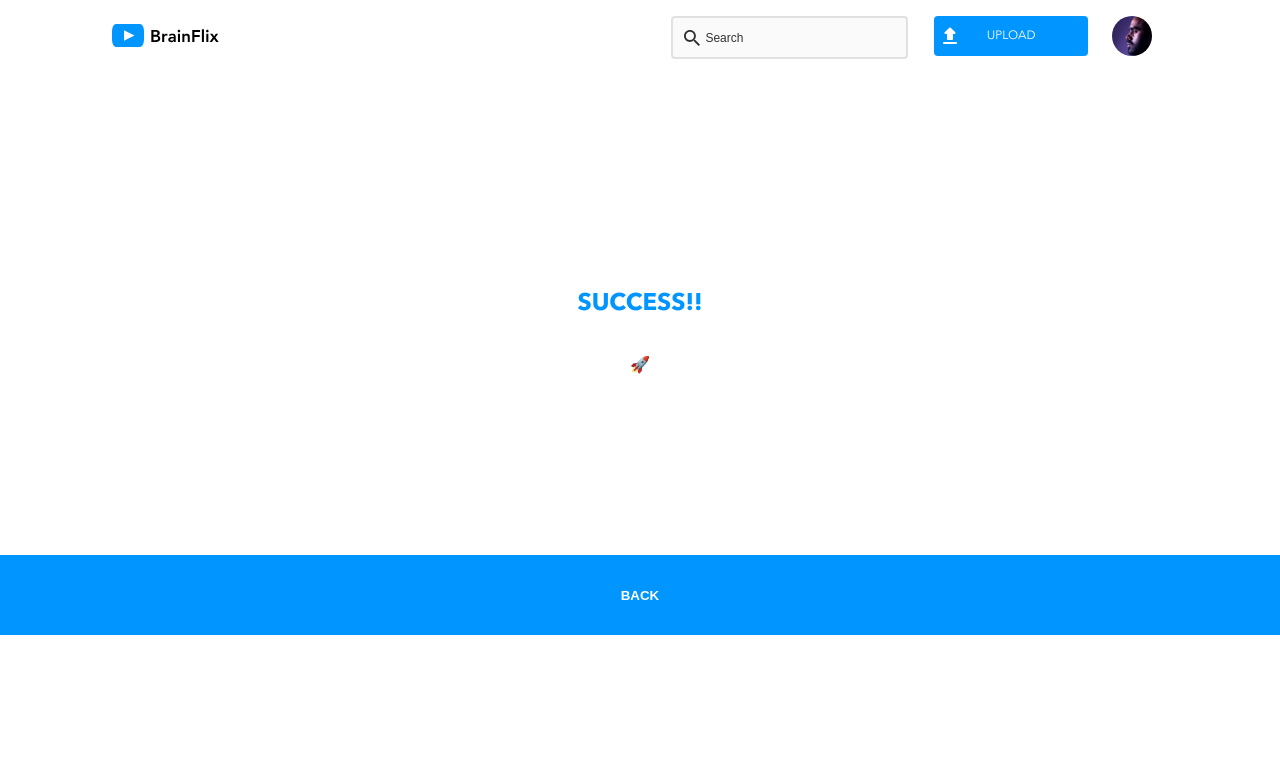
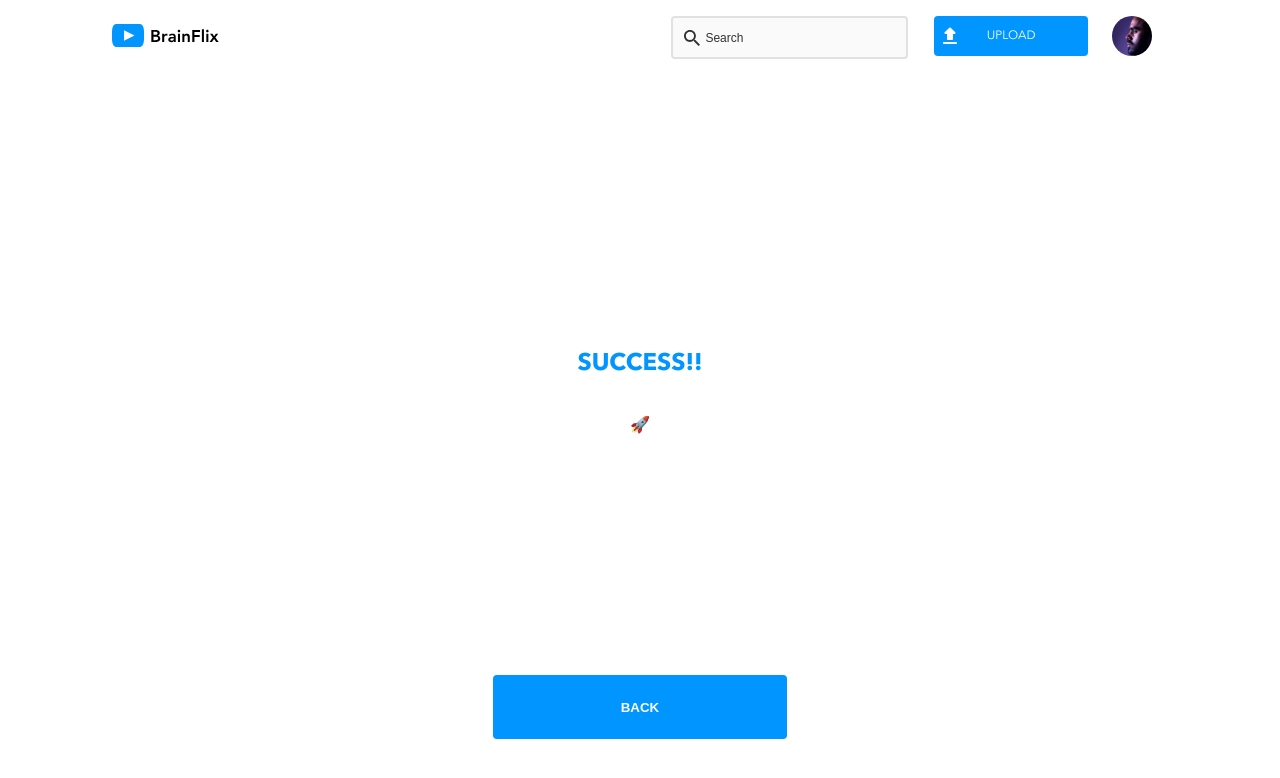
Before and after one commit to ldietz08/brainflix, a React (Create React App) app: page /publish in a window 1280 px wide. Shown: the top 778 px of the page. Built offline with nearby package versions, Linux system fonts and the light colour scheme.

Commit message:
Styled the publish page

```diff
--- a/src/pages/publish/publish.scss
+++ b/src/pages/publish/publish.scss
@@ -1,4 +1,5 @@
 @use "../../styles/partials/colors" as *;
+@use "../../styles/partials/breakpoints" as breakpoints;
 @use "../../styles/partials/resets";
 @use "../../styles/partials/fonts";
 
@@ -11,27 +12,36 @@
   &__title {
     color: $blue;
     padding: 1rem;
-      &:hover {
+    &:hover {
+      color: salmon;
       transition: transform 0.5s ease;
       transform: scale(1.5);
-  }
+    }
   }
 }
 
 .button {
-  width: 100%;
   text-transform: uppercase;
   color: $white;
   background-color: $blue;
   border: none;
   font-weight: 700;
-  padding: 1rem;
-  height: 10vh;
+  padding: 1rem 8rem;
+  border-radius: 0.25rem;
+  height: 8vh;
+  margin: 0 auto;
   &__wrapper {
     display: flex;
     justify-content: center;
   }
-  &__link {
-      width: 100%;
+  &:hover {
+    background-color: $dark-blue;
+    transition: 0.3s ease;
   }
 }
+
+@include breakpoints.medium {
+  .publish {
+    height: 75vh;
+  }
+}
--- a/src/pages/upload/upload.scss
+++ b/src/pages/upload/upload.scss
@@ -124,7 +124,7 @@
   }
   .hero {
     &__img {
-      width: 50vw;
+      width: 50%;
     }
   }
   .btn {
@@ -146,8 +146,21 @@
 
 @include breakpoints.large {
   .upload {
+    &__container {
+      padding: 1rem 4rem;
+    }
     &__wrapper {
       display: flex;
     }
   }
+  .hero {
+    &__img {
+      width: 100%;
+    }
+  }
+  .input {
+    &__container {
+      padding: 1rem;
+    }
+  }
 }
```
